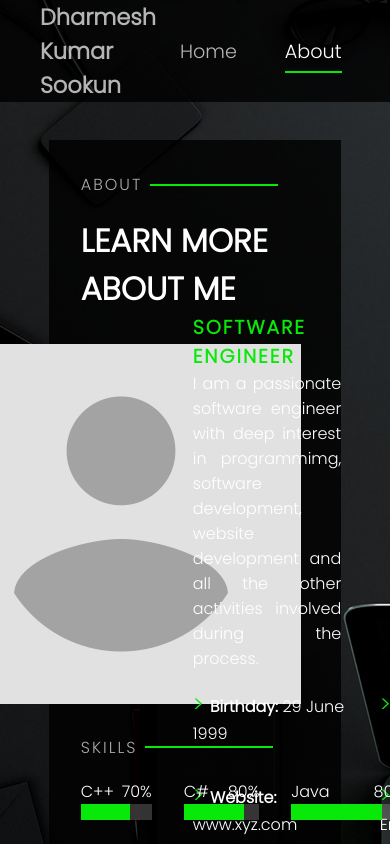
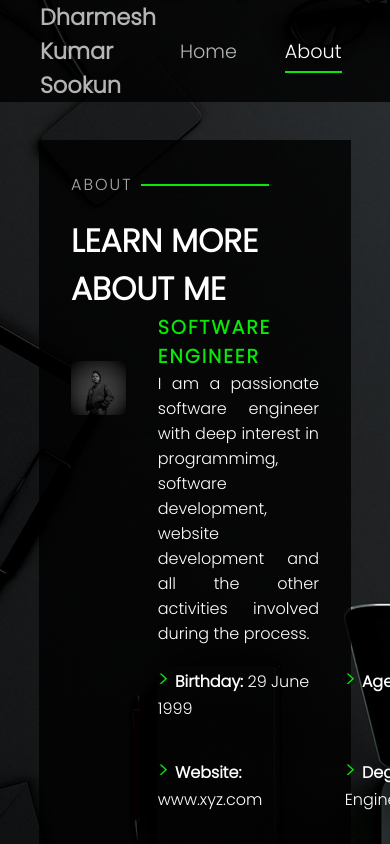
Before and after one commit to Dharmesh-Sookun/Personal-Website-New, a React (Create React App) app: page /about in a window 390 px wide. Built offline with nearby package versions, Linux system fonts and the light colour scheme; the HTML template or start-up script is replaced by a standard one.

Commit message:
Improve responsiveness for laptop screens and added profile image in about component

```diff
--- a/src/components/About/About.css
+++ b/src/components/About/About.css
@@ -1,6 +1,6 @@
 .about{
   background-color: rgba(0, 0, 0, 0.8);
-  width: 75vw;
+  width: 80vw;
   margin: 0 auto;
   padding: 2rem;
   font-family: "Poppins", sans-serif;
@@ -35,16 +35,22 @@
 .info-container{
   display: flex;
   width: 100%;
-  height: 50vh;
+  height: 100%;
 }
 
 .image{
   width: 35%;
-  height: auto;
+  height: 35%;
   margin-right: 2rem;
   display: flex;
   align-items: center;
   justify-content: center;
+  margin-top: 3rem;
+}
+
+.image img{
+  width: 100%;
+  height: 100%;
 }
 
 .about-info{
--- a/src/components/About/About.js
+++ b/src/components/About/About.js
@@ -1,7 +1,7 @@
 import React from 'react';
 
 import './About.css';
-import UserImg from '../../images/user-placeholder.png';
+import UserImg from '../../images/profile-picture.jpg';
 import Skill from '../Skill/Skill';
 import Interest from '../Interest/Interest';
 
--- a/src/components/Contact/Contact.css
+++ b/src/components/Contact/Contact.css
@@ -1,6 +1,6 @@
 .contact{
   background-color: rgba(0, 0, 0, 0.8);
-  width: 75vw;
+  width: 80vw;
   margin: 0 auto;
   padding: 2rem;
   font-family: "Poppins", sans-serif;
@@ -88,6 +88,7 @@
   outline: none;
   display: inline-block;
   margin: 0;
+  font-family: "Poppins";
 }
 
 .contact-form form input:focus, .contact-form form textarea:focus{
--- a/src/components/ContactDetail/ContactDetail.css
+++ b/src/components/ContactDetail/ContactDetail.css
@@ -16,7 +16,7 @@
   padding: 0;
   color: #fff;
   line-height: 1.5rem;
-  font-size: 0.88rem;
+  font-size: 1rem;
 }
 
 .contact-detail span{
@@ -26,6 +26,7 @@
 }
 
 .contact-info{
+  font-family: "Poppins";
   margin-left: 0.8rem;
 }
 
--- a/src/components/Home/Home.js
+++ b/src/components/Home/Home.js
@@ -2,7 +2,7 @@ import React from 'react';
 import { FontAwesomeIcon } from '@fortawesome/react-fontawesome';
 
 import './Home.css';
-import User from '../../images/home-img.jpg';
+import User from '../../images/profile-picture.jpg';
 
 function Home() {
   return (
--- a/src/components/Interest/Interest.css
+++ b/src/components/Interest/Interest.css
@@ -2,11 +2,12 @@
   display: flex;
   align-items: center;
   justify-content: space-around;
-  padding: 2rem;
+  padding: 1.5rem;
   background-color: rgba(255, 255, 255, 0.2);
   border-radius: 1rem;
+  font-size: 0.9rem;
 }
 
 .interest span{
-  font-size: 2rem;
+  font-size: 1.5rem;
 }
--- a/src/components/Resume/Resume.css
+++ b/src/components/Resume/Resume.css
@@ -1,6 +1,6 @@
 .resume{
   background-color: rgba(0, 0, 0, 0.8);
-  width: 75vw;
+  width: 80vw;
   margin: 0 auto;
   padding: 2rem;
   font-family: "Poppins", sans-serif;
```
Also changed, not shown: src/images/profile-picture.jpg (renamed from src/images/home-img.jpg).
